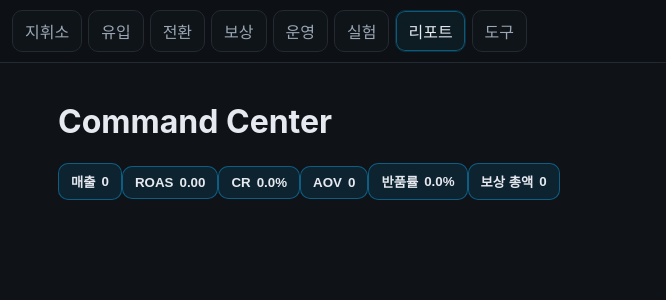
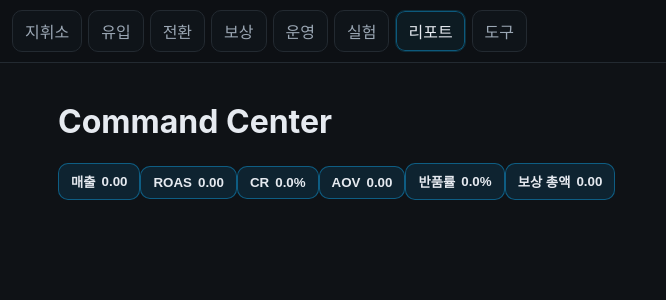
Before and after one commit to sht27363838-glitch/zp-v3.0, a Next.js app: page /report in a window 1280 px wide. Shown: the top 300 px of the page, without its empty margins (0-666 px from the left). Built offline with nearby package versions, Linux system fonts and the light colour scheme.

Commit message:
Update num.ts

```diff
--- a/app/_lib/num.ts
+++ b/app/_lib/num.ts
@@ -1,27 +1,30 @@
-'use client'
-
+// app/_lib/num.ts
 export function num(v: any): number {
-  if (v === null || v === undefined || v === '') return 0;
-  const n = Number(v);
-  return isNaN(n) ? 0 : n;
+  const n = typeof v === "string" ? v.replace(/[, ]/g, "") : v;
+  const parsed = Number(n);
+  return Number.isFinite(parsed) ? parsed : 0;
 }
 
-export function fmt(v: number, options?: Intl.NumberFormatOptions): string {
-  const nf = new Intl.NumberFormat('ko-KR', options || { maximumFractionDigits: 0 });
-  return nf.format(Number(v) || 0);
+export function fmt(n: number, digits = 0): string {
+  if (!Number.isFinite(n)) n = 0;
+  return n.toLocaleString(undefined, {
+    maximumFractionDigits: digits,
+    minimumFractionDigits: digits,
+  });
 }
 
-export function pct(v: number, digits = 1): string {
-  if (!isFinite(v)) return '0%';
-  return (v * 100).toFixed(digits) + '%';
+export function pct(n: number, digits = 1): string {
+  if (!Number.isFinite(n)) n = 0;
+  return (n * 100).toFixed(digits) + "%";
 }
 
-// Thousands/Millions short formatter: 12,300 -> 12.3K, 1,200,000 -> 1.2M
-export function kfmt(v: number): string {
-  const n = Number(v) || 0;
+/** 1,234 → 1.23K / 1,234,567 → 1.23M */
+export function kfmt(n: number, digits = 2): string {
+  if (!Number.isFinite(n)) n = 0;
   const abs = Math.abs(n);
-  if (abs >= 1_000_000_000) return (n / 1_000_000_000).toFixed(1).replace(/\.0$/, '') + 'B';
-  if (abs >= 1_000_000) return (n / 1_000_000).toFixed(1).replace(/\.0$/, '') + 'M';
-  if (abs >= 1_000) return (n / 1_000).toFixed(1).replace(/\.0$/, '') + 'K';
-  return String(n);
+  const sign = n < 0 ? "-" : "";
+  if (abs >= 1_000_000_000) return sign + (abs / 1_000_000_000).toFixed(digits) + "B";
+  if (abs >= 1_000_000) return sign + (abs / 1_000_000).toFixed(digits) + "M";
+  if (abs >= 1_000) return sign + (abs / 1_000).toFixed(digits) + "K";
+  return sign + fmt(abs, digits);
 }
```
